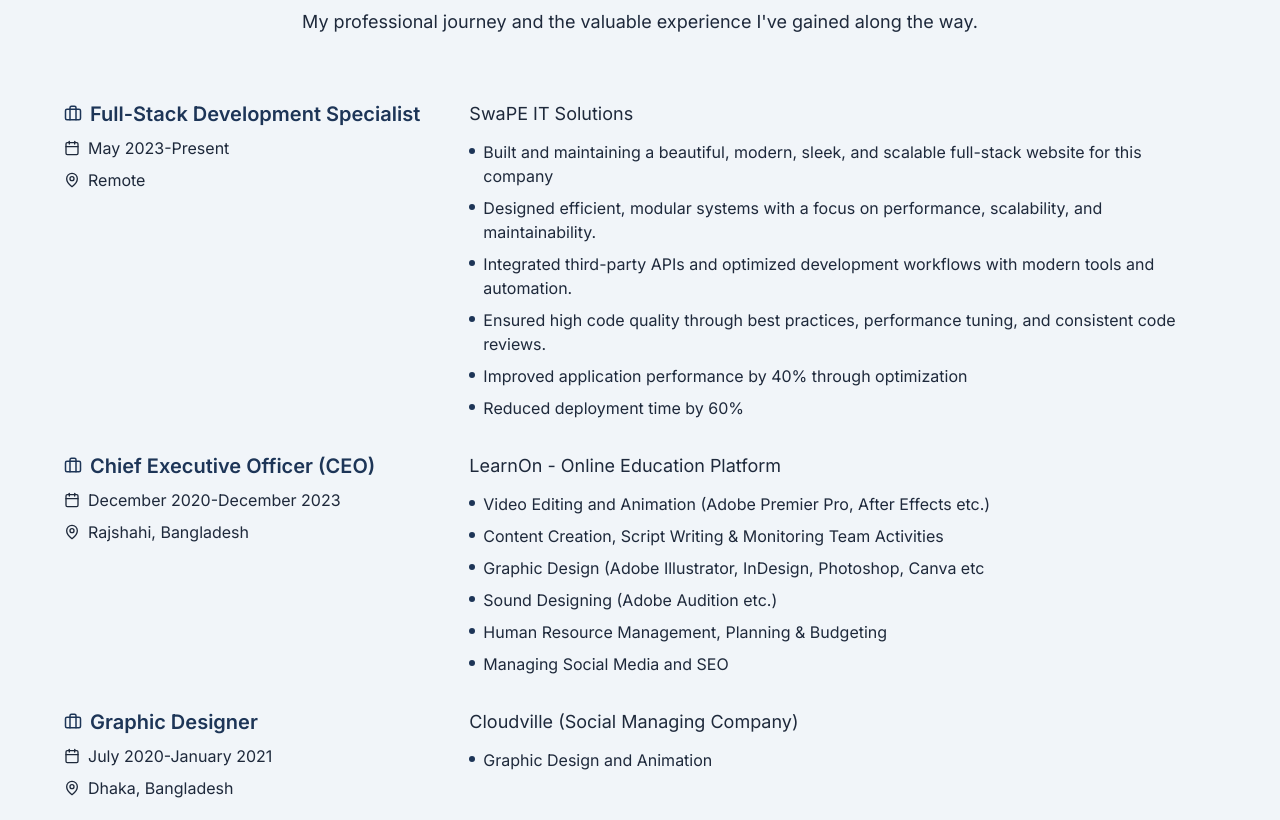
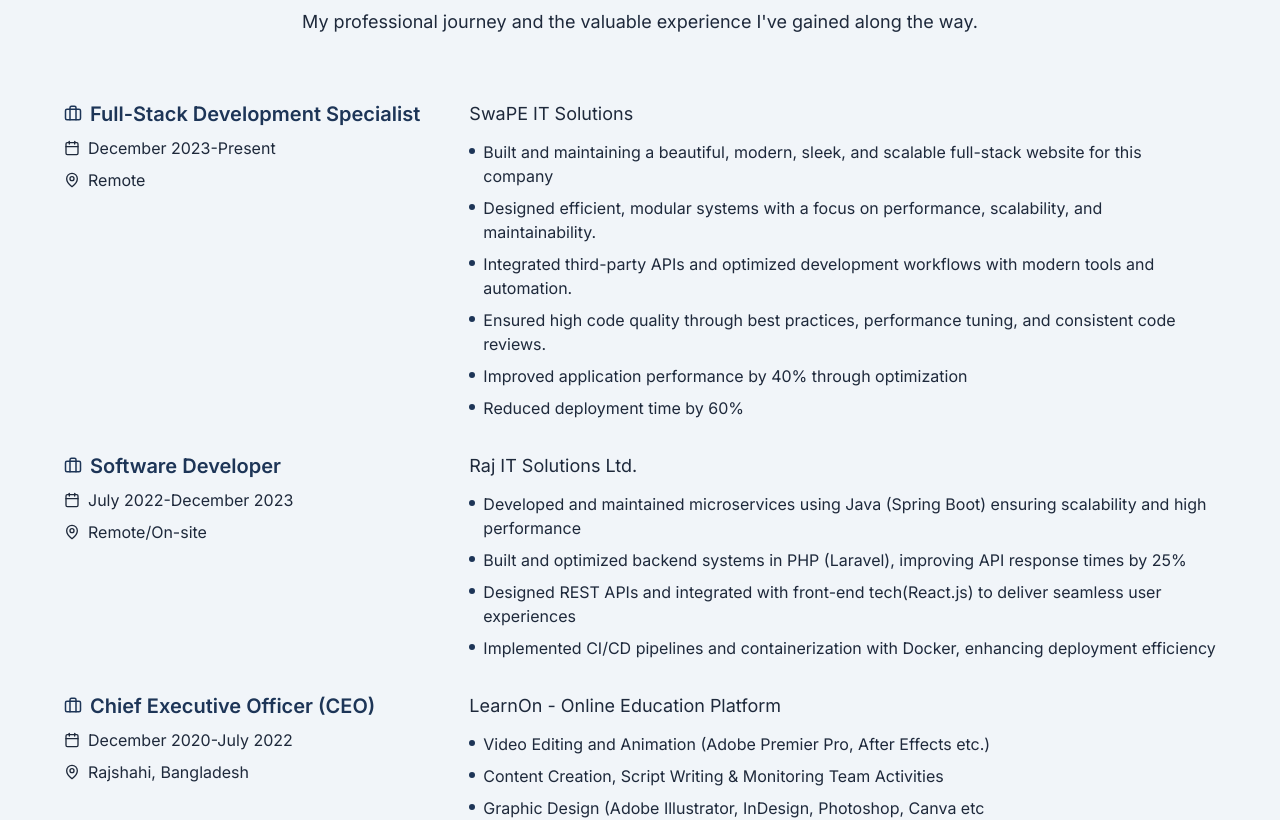
Before and after one commit to HillolPias/my_portfolio, a React (Vite) app: page / in a window 1280 px wide. Shown: the part 2180-3000 px from the top of the page. Built offline with nearby package versions, Linux system fonts and the light colour scheme.

Commit message:
Updated Skills & Experience

```diff
--- a/src/components/About.tsx
+++ b/src/components/About.tsx
@@ -68,7 +68,7 @@
             <h2 className="text-3xl md:text-4xl font-bold mb-4">About Me</h2>
             <div className="w-24 h-1 bg-primary dark:bg-primary-light mx-auto mb-8"></div>
             <p className="text-lg text-dark/70 dark:text-light/70 max-w-3xl mx-auto">
-              I'm a passionate developer with a strong focus on creating elegant solutions that solve real-world problems. With over 2 years of experience, I've worked on a wide range of projects across various industries.
+              I'm a passionate developer with a strong focus on creating elegant solutions that solve real-world problems. With over 4 years of experience, I've worked on a wide range of projects across various industries.
             </p>
           </motion.div>
 
--- a/src/components/Experience.tsx
+++ b/src/components/Experience.tsx
@@ -33,7 +33,7 @@
       title: "Full-Stack Development Specialist",
       company: "SwaPE IT Solutions",
       location: "Remote",
-      period: "May 2023-Present",
+      period: "December 2023-Present",
       description: [
         "Built and maintaining a beautiful, modern, sleek, and scalable full-stack website for this company",
         "Designed efficient, modular systems with a focus on performance, scalability, and maintainability.",
@@ -44,10 +44,22 @@
       ]
     },
     {
+      title: "Software Developer",
+      company: "Raj IT Solutions Ltd.",
+      location: "Remote/On-site",
+      period: "July 2022-December 2023",
+      description: [
+        "Developed and maintained microservices using Java (Spring Boot) ensuring scalability and high performance",
+        "Built and optimized backend systems in PHP (Laravel), improving API response times by 25%",
+        "Designed REST APIs and integrated with front-end tech(React.js) to deliver seamless user experiences",
+        "Implemented CI/CD pipelines and containerization with Docker, enhancing deployment efficiency",
+      ]
+    },
+    {
       title: "Chief Executive Officer (CEO)",
       company: "LearnOn - Online Education Platform",
       location: "Rajshahi, Bangladesh",
-      period: "December 2020-December 2023",
+      period: "December 2020-July 2022",
       description: [
         "Video Editing and Animation (Adobe Premier Pro, After Effects etc.)",
         "Content Creation, Script Writing & Monitoring Team Activities",
@@ -61,9 +73,9 @@
       title: "Graphic Designer",
       company: "Cloudville (Social Managing Company)",
       location: "Dhaka, Bangladesh",
-      period: "July 2020-January 2021",
+      period: "January 2020-January 2021",
       description: [
-        "Graphic Design and Animation"
+        "Graphic Design and Animation (Adobe Illustrator, InDesign, Photoshop, Canva, Premier Pro, After Effects etc.)"
       ]
     }
   ];
--- a/src/components/Skills.tsx
+++ b/src/components/Skills.tsx
@@ -45,7 +45,10 @@
   const backend: Skill[] = [
     { name: "Node.js", level: 80, color: "#339933" },
     { name: "Express", level: 85, color: "#373737" },
-    { name: "MongoDB", level: 75, color: "#47A248" },
+    { name: "Java", level: 85, color: "#E34F26" },
+    { name: "Spring Boot", level: 90, color: "#6DB33F" },
+    { name: "PHP (Laravel)", level: 65, color: "#7B7FB5" },
+    { name: "MongoDB", level: 75, color: "#00694A" },
     { name: "PostgreSQL", level: 85, color: "#336791" },
     { name: "Supabase/Firebase", level: 85, color: "#44D093" },
     { name: "NextAuth/Clerk", level: 75, color: "#BD30E5" },
@@ -57,6 +60,7 @@
     { name: "Vercel", level: 90, color: "#000000" },
     { name: "Zod", level: 80, color: "#3C9CD7" },
     { name: "Shadcn UI", level: 85, color: "#000000" },
+    { name: "Docker & Containerization", level: 80, color: "#0886AB" },
     { name: "Figma", level: 85, color: "#F24E1E" },
   ];
 
```
